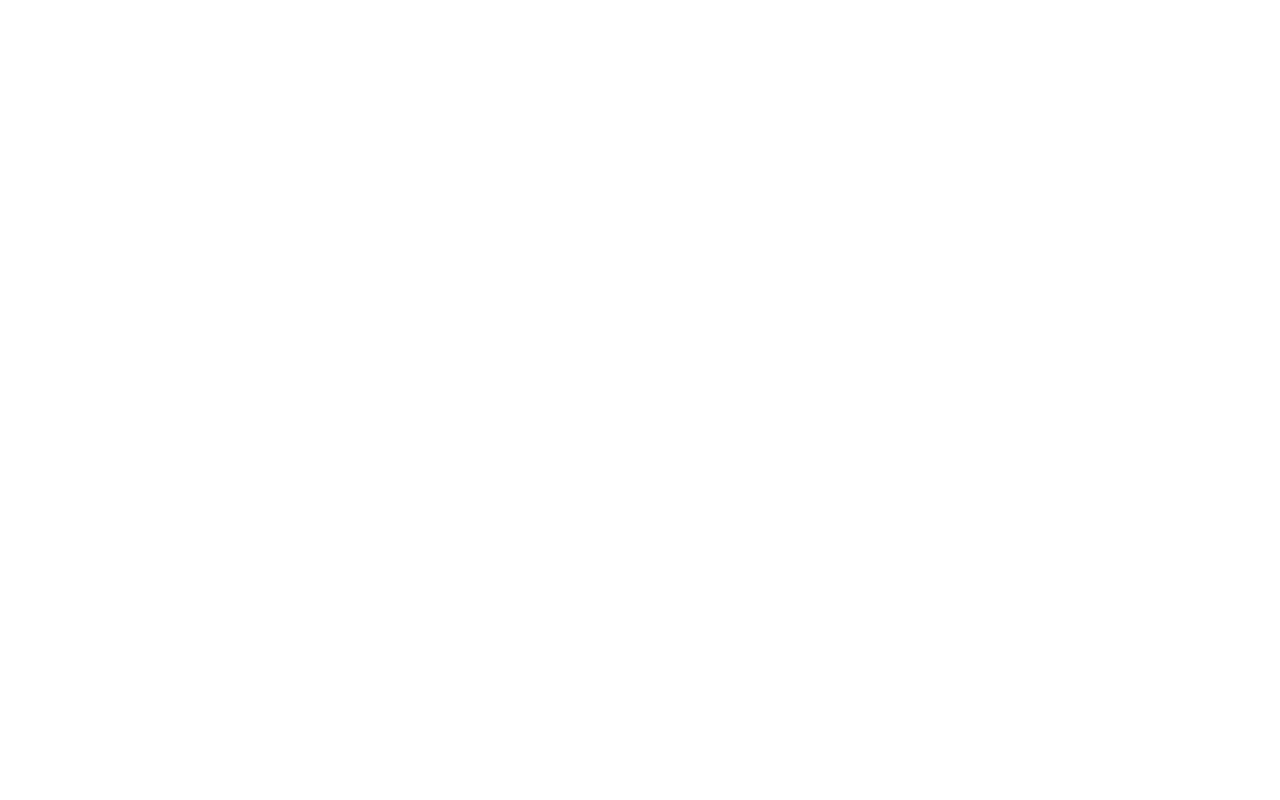
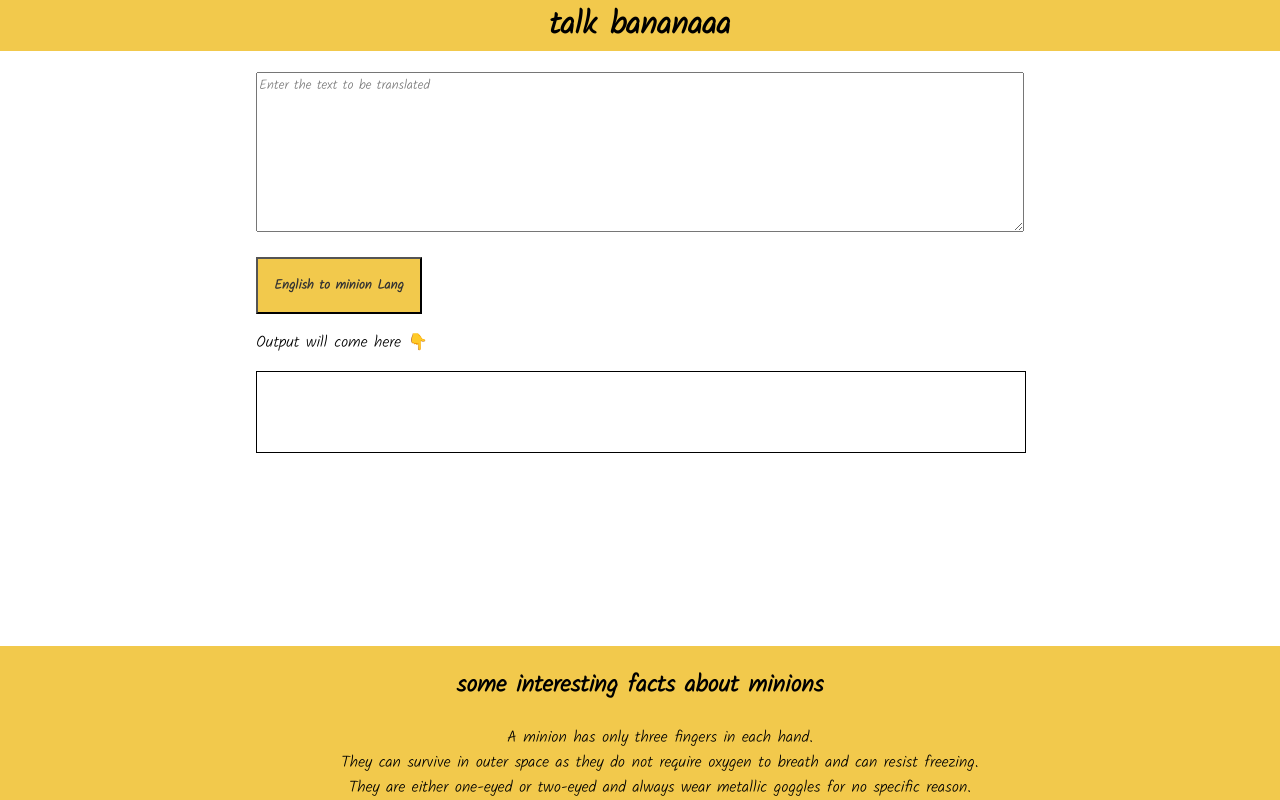
Before and after one commit to znjs/Minion-Speak, a plain HTML site: page index.html in a window 1280 px wide. Drawn offline with Linux system fonts and the light colour scheme.

Commit message:
adding css to bueatify the app

```diff
--- a/app.js
+++ b/app.js
@@ -0,0 +1,30 @@
+var buttonTranslate = document.querySelector("#btn-translate");
+
+var txtInput = document.querySelector("#txt-input");
+
+var outputArea = document.querySelector("#output");
+
+var url = "https://api.funtranslations.com/translate/minion.json?text=";
+
+function getTranslation(text) {
+  return url + text;
+}
+
+function errorHandler(error) {
+  console.log("error occured" + error);
+}
+
+buttonTranslate.addEventListener("click", function () {
+  //   console.log(txtInput.value);
+  if (txtInput.value === "") {
+    alert("The Text area is empty!!!");
+  }
+
+  fetch(getTranslation(txtInput.value))
+    .then((response) => response.json())
+    .then((data) => {
+      outputArea.innerHTML = data.contents.translated;
+      console.log(data);
+    })
+    .catch(errorHandler);
+});
--- a/index.html
+++ b/index.html
@@ -6,11 +6,36 @@
     <meta http-equiv="X-UA-Compatible" content="IE=edge">
     <meta name="viewport" content="width=device-width, initial-scale=1.0">
     <title>Spell out app</title>
-    <link rel="stylesheet" href="">
+    <link rel="stylesheet" href="./styles.css">
     <link rel="icon" href="./images/favicon.ico" type="image/gif" sizes="16x16">
+    <link rel="preconnect" href="https://fonts.googleapis.com">
+    <link rel="preconnect" href="https://fonts.gstatic.com" crossorigin>
+    <link href="https://fonts.googleapis.com/css2?family=Kalam:wght@300&display=swap" rel="stylesheet">
 </head>
 
 <body>
+    <h1>talk bananaaa</h1>
+    <div class="div-functional-items">
+        <textarea id="txt-input" placeholder="Enter the text to be translated"></textarea>
+        <br>
+        <button id="btn-translate">English to minion Lang</button>
+        <div class="indicator">Output will come here 👇</div>
+        <div id="output"></div>
+    </div>
+
+    <footer>
+        <h2>some interesting facts about minions</h2>
+        <div class="footer-fact">
+            <ul>
+                <li>A minion has only three fingers in each hand.</li>
+                <li>They can survive in outer space as they do not require oxygen to breath and can resist freezing.
+                </li>
+                <li>They are either one-eyed or two-eyed and always wear metallic goggles for no specific reason.</li>
+            </ul>
+        </div>
+
+    </footer>
+
 
     <script src="./app.js" type="text/javascript"></script>
 </body>
--- a/styles.css
+++ b/styles.css
@@ -1,3 +1,73 @@
 body {
+    font-family: 'Kalam', cursive;
     margin: 0;
 }
+
+:root {
+    --primary-color: #F2C94C;
+    --secondary-color: #333333;
+}
+
+h1 {
+    margin-top: 0;
+    text-align: center;
+    background-color: var(--primary-color);
+
+}
+
+.div-functional-items {
+    width: 60%;
+    margin: auto;
+}
+
+textarea {
+    font-family: 'Kalam', cursive;
+    box-sizing: border-box;
+    /* margin: 1rem; */
+    display: block;
+    width: 100%;
+    min-height: 20vh;
+}
+
+button {
+    font-family: 'Kalam', cursive;
+    background-color: var(--primary-color);
+    color: var(--secondary-color);
+    font-weight: bold;
+    padding: 1rem;
+}
+
+#output {
+    border: 1px solid black;
+    height: 10vh;
+    width: 100%;
+    overflow: auto;
+    /* margin: 1rem; */
+    /* padding: 1rem; */
+}
+
+.indicator {
+    margin: 1rem 0;
+}
+
+footer {
+    background-color: var(--primary-color);
+    position: absolute;
+    bottom: 0;
+    width: 100%;
+
+}
+
+footer h2 {
+    text-align: center;
+}
+
+footer ul {
+    width: 60%;
+    margin: auto;
+}
+
+footer ul li {
+    list-style-type: none;
+    text-align: center;
+}
```
